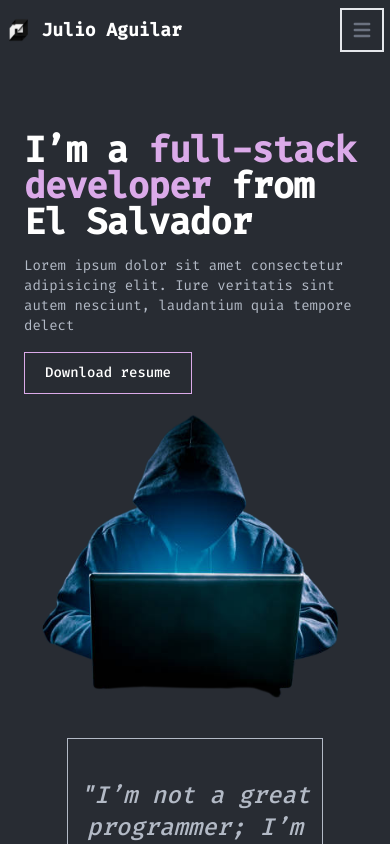
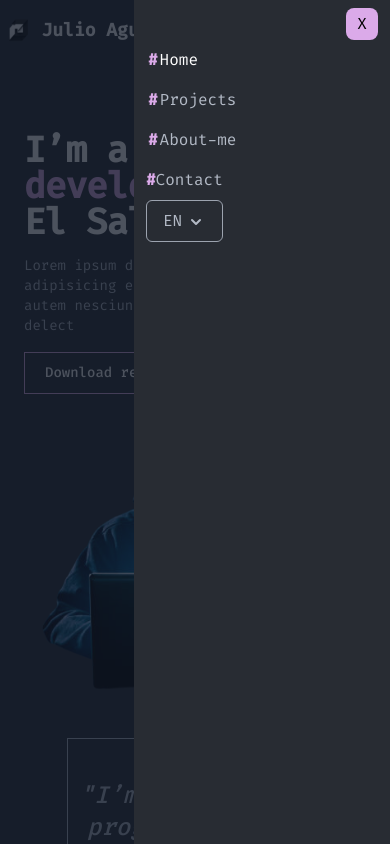
Before and after one commit to JulioAguilar2019/portfolio, a React (Vite) app: page / in a window 390 px wide. Both pictures are taken after a click on the button "Open main menu". Shown: the top 844 px of the page. Built offline with nearby package versions, Linux system fonts and the light colour scheme.

Commit message:
feat: add navbar responsive and change language

```diff
--- a/src/components/Navbar/Navbar.tsx
+++ b/src/components/Navbar/Navbar.tsx
@@ -1,5 +1,7 @@
 import Logo from '@/assets/home/logoFinal.svg';
 import { PublicRoutes } from '@/models';
+import { motion } from 'framer-motion';
+import { useEffect, useState, useRef } from 'react';
 import { NavLink } from 'react-router-dom';
 import { Dropdown } from '../dropdown/dropdown';
 
@@ -14,6 +16,25 @@ const classNavBar = (state: boolean): string => {
 
 
 export const Navbar = () => {
+    const [isOpen, setIsOpen] = useState(false);
+
+    const toggleMenu = () => {
+        setIsOpen(!isOpen);
+    };
+
+    useEffect(() => {
+        const handleResize = () => {
+            if (window.innerWidth > 768 && isOpen) {
+                setIsOpen(false);
+            }
+
+        };
+        window.addEventListener("resize", handleResize);
+        return () => {
+            window.removeEventListener("resize", handleResize);
+        };
+    }, [isOpen]);
+
 
 
     return (
@@ -23,10 +44,19 @@ export const Navbar = () => {
                     <img src={Logo} className="h-6 mr-3 sm:h-8" alt="Julio Logo" />
                     <span className="font-bold text-white text-lg whitespace-nowrap ">Julio Aguilar</span>
                 </a>
-                <button data-collapse-toggle="navbar-default" type="button" className="inline-flex items-center p-2 ml-3 text-sm text-gray-500 md:hidden hover:bg-gray-100 focus:outline-none focus:ring-2 focus:ring-gray-200" aria-controls="navbar-default" aria-expanded="false">
+                <button data-collapse-toggle="navbar-default"
+                    type="button"
+                    className="inline-flex items-center p-2 ml-3 text-sm text-gray-500 md:hidden hover:bg-gray-100 focus:outline-none focus:ring-2 focus:ring-gray-200"
+                    aria-controls="navbar-default"
+                    aria-expanded="true"
+                    aria-haspopup="menu"
+                    onClick={toggleMenu}
+                >
                     <span className="sr-only">Open main menu</span>
                     <svg className="w-6 h-6" aria-hidden="true" fill="currentColor" viewBox="0 0 20 20" xmlns="http://www.w3.org/2000/svg"><path fillRule="evenodd" d="M3 5a1 1 0 011-1h12a1 1 0 110 2H4a1 1 0 01-1-1zM3 10a1 1 0 011-1h12a1 1 0 110 2H4a1 1 0 01-1-1zM3 15a1 1 0 011-1h12a1 1 0 110 2H4a1 1 0 01-1-1z" clipRule="evenodd"></path></svg>
                 </button>
+
+                {/* navbar desktop */}
                 <div className="hidden w-full md:block md:w-auto" id="navbar-default">
                     <ul className="flex flex-col items-center p-4 mt-4 border border-gray-100 md:flex-row md:space-x-8 md:mt-0 md:text-sm md:font-medium md:border-0">
                         <li>
@@ -45,9 +75,73 @@ export const Navbar = () => {
                         <li>
                             <Dropdown />
                         </li>
-
                     </ul>
                 </div>
+
+                {/* navbar mobile */}
+                <motion.div
+                    className="fixed top-0 right-0 w-full h-full bg-gray-900 bg-opacity-75 z-50"
+                    initial={{ opacity: 0, pointerEvents: "none" }}
+                    animate={{ opacity: isOpen ? 1 : 0 }}
+                    transition={{ duration: 0.2 }}
+                >
+                    <motion.div
+                        className="w-64 h-full bg-background absolute top-0 right-0"
+                        initial={{ x: "-100%" }}
+                        animate={{ x: isOpen ? "0%" : "100%", pointerEvents: isOpen ? "all" : "none" }}
+                        transition={{ duration: 0.2 }}
+                    >
+                        <div className="flex flex-col h-full justify-between">
+                            <div className="flex justify-end">
+                                <button
+                                    onClick={toggleMenu}
+                                    className="self-end w-8 h-8 mt-2 mx-3 text-black bg-primary rounded-lg focus:outline-none focus:ring-2 focus:ring-gray-200"
+                                >
+                                    X
+                                </button>
+                            </div>
+                            <div className="flex flex-col h-full">
+                                <ul className="flex flex-col">
+                                    <li className="flex-1">
+                                        <NavLink
+                                            to={PublicRoutes.HOME}
+                                            className={({ isActive }) => classNavBar(isActive)}
+                                        >
+                                            <strong className="text-primary p-0.5">#</strong>Home
+                                        </NavLink>
+                                    </li>
+                                    <li className="flex-1">
+                                        <NavLink
+                                            to={PublicRoutes.PROJECTS}
+                                            className={({ isActive }) => classNavBar(isActive)}
+                                        >
+                                            <strong className="text-primary p-0.5">#</strong>Projects
+                                        </NavLink>
+                                    </li>
+                                    <li className="flex-1">
+                                        <NavLink
+                                            to={PublicRoutes.ABOUT}
+                                            className={({ isActive }) => classNavBar(isActive)}
+                                        >
+                                            <strong className="text-primary p-0.5">#</strong>About-me
+                                        </NavLink>
+                                    </li>
+                                    <li className="flex-1">
+                                        <NavLink
+                                            to={PublicRoutes.CONTACT}
+                                            className={({ isActive }) => classNavBar(isActive)}
+                                        >
+                                            <strong className="text-primary ">#</strong>Contact
+                                        </NavLink>
+                                    </li>
+                                    <li className="flex-1 ml-3">
+                                        <Dropdown />
+                                    </li>
+                                </ul>
+                            </div>
+                        </div>
+                    </motion.div>
+                </motion.div>
             </div>
         </nav>
     )
--- a/src/components/dropdown/dropdown.tsx
+++ b/src/components/dropdown/dropdown.tsx
@@ -1,18 +1,16 @@
-import { useState } from "react";
+import { useState } from 'react';
 import { useTranslation } from "react-i18next";
 
 export const Dropdown = () => {
     const [isOpen, setIsOpen] = useState(false);
     const [t, i18n] = useTranslation('global')
-
-
     return (
         <div className="relative inline-block">
             <button
                 onClick={() => setIsOpen(!isOpen)}
-                className="block w-full px-4 py-2 text-secondary bg-transparent border border-gray-400 rounded-md focus:border-primary focus:ring-opacity-40 focus:ring-primary focus:outline-none"
+                className="block w-full px-4 py-2 uppercase text-secondary bg-transparent border border-gray-400 rounded-md focus:border-primary focus:ring-opacity-40 focus:ring-primary focus:outline-none"
             >
-                EN
+                {i18n.language}
                 <svg
                     className="w-5 h-5 text-secondary inline-block align-middle ml-1"
                     xmlns="http://www.w3.org/2000/svg"
```
